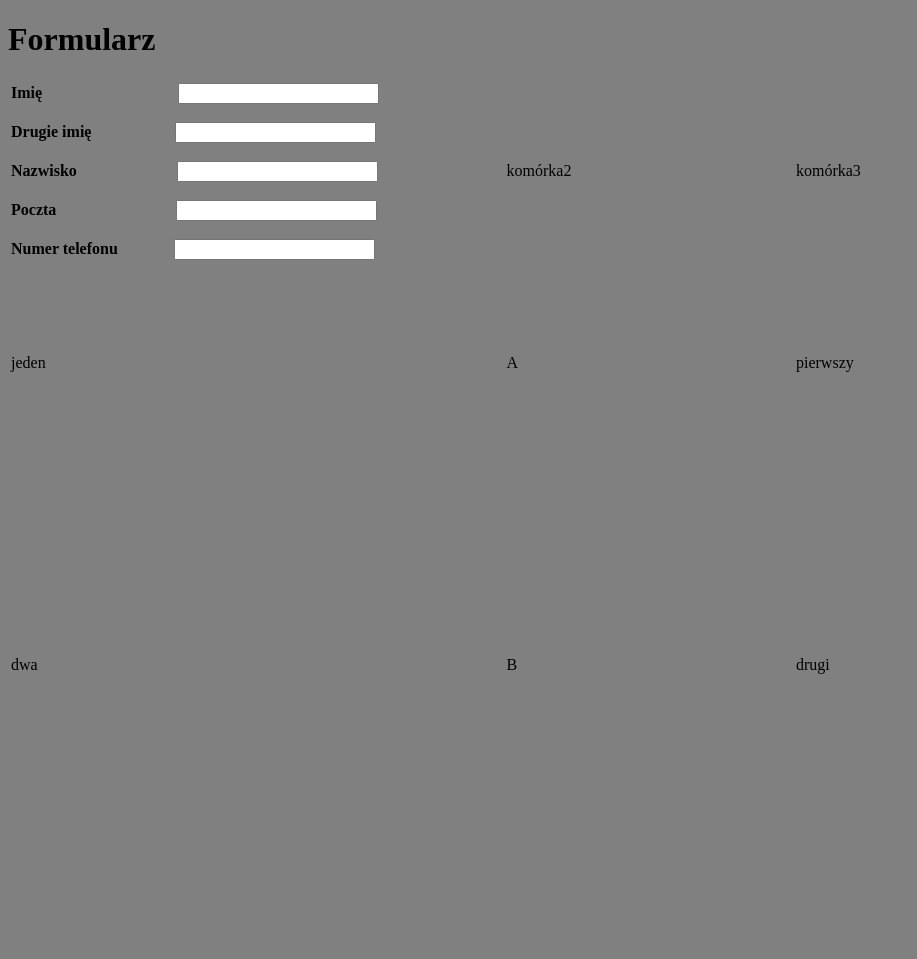
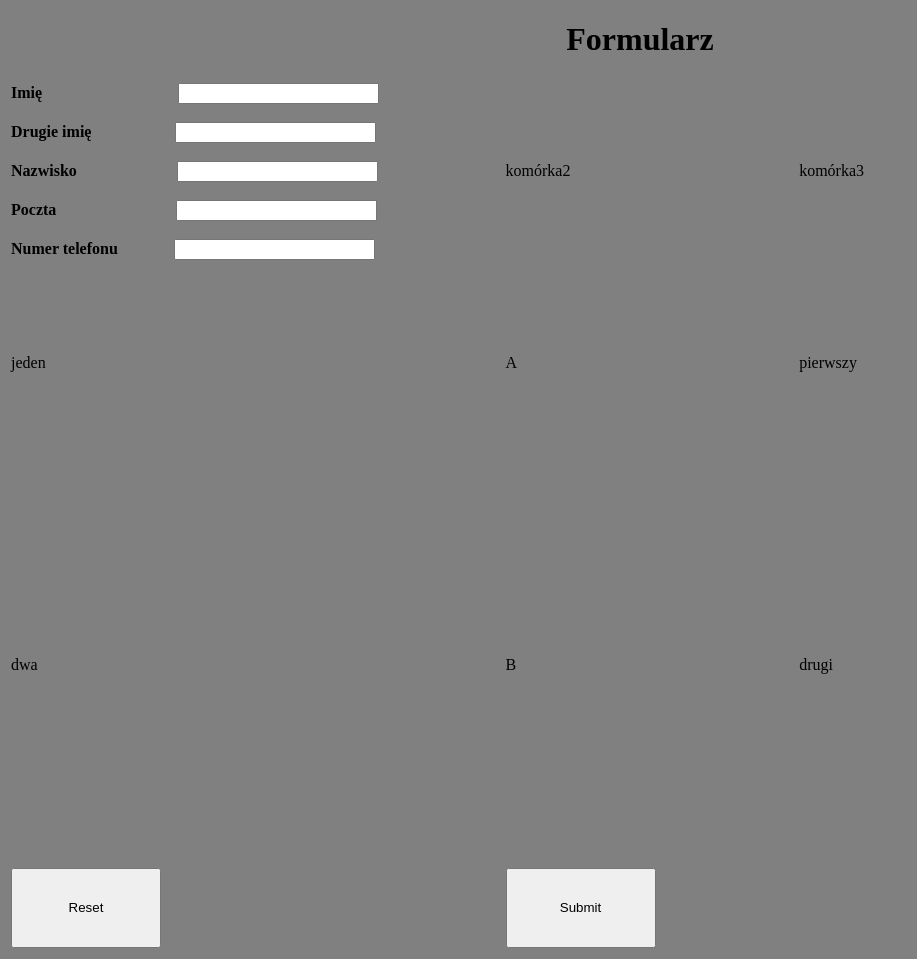
Before and after one commit to Kozaq27/index, a plain HTML site: page formularz.html in a window 1280 px wide. Shown: the whole page, without its empty margins (0-917 px from the left). Before the commit the page ends 875 px from the top, so only its background shows below. Drawn offline with Linux system fonts and the light colour scheme.

Commit message:
Update formularz.html

```diff
--- a/formularz.html
+++ b/formularz.html
@@ -6,7 +6,7 @@
 <title> Formularz </title>
 </head>
 <body bgcolor="gray">
-<h1> Formularz </h1>
+ <center><h1> Formularz</h1></center>
 <form enctype="text/plain" action="kozaq8999@gmail.com" subject="formularz_dane" method="Post">
 <TABLE>
 <TR height="100">
@@ -35,6 +35,9 @@
 <TD> B </TD>
 <TD> drugi </TD>
 </TR>
+ <TD><nobr><input type="reset" value="Reset" style="height:80px; width:150px"> </TD>
+<TD><input type="submit" value"=Wyślij formularz" style="height:80px; width:150px"> </TD>
+</TR>
 </TABLE>
 </form>
 </body>
```
